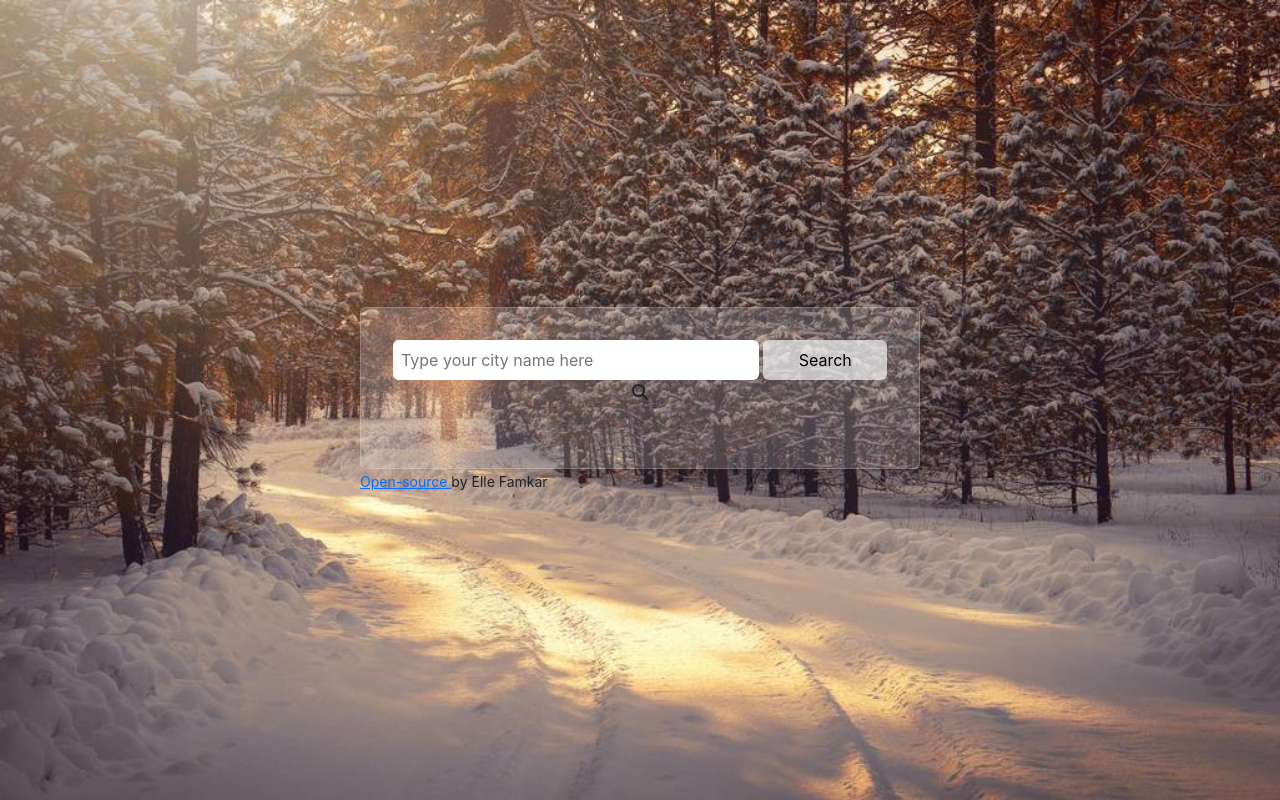
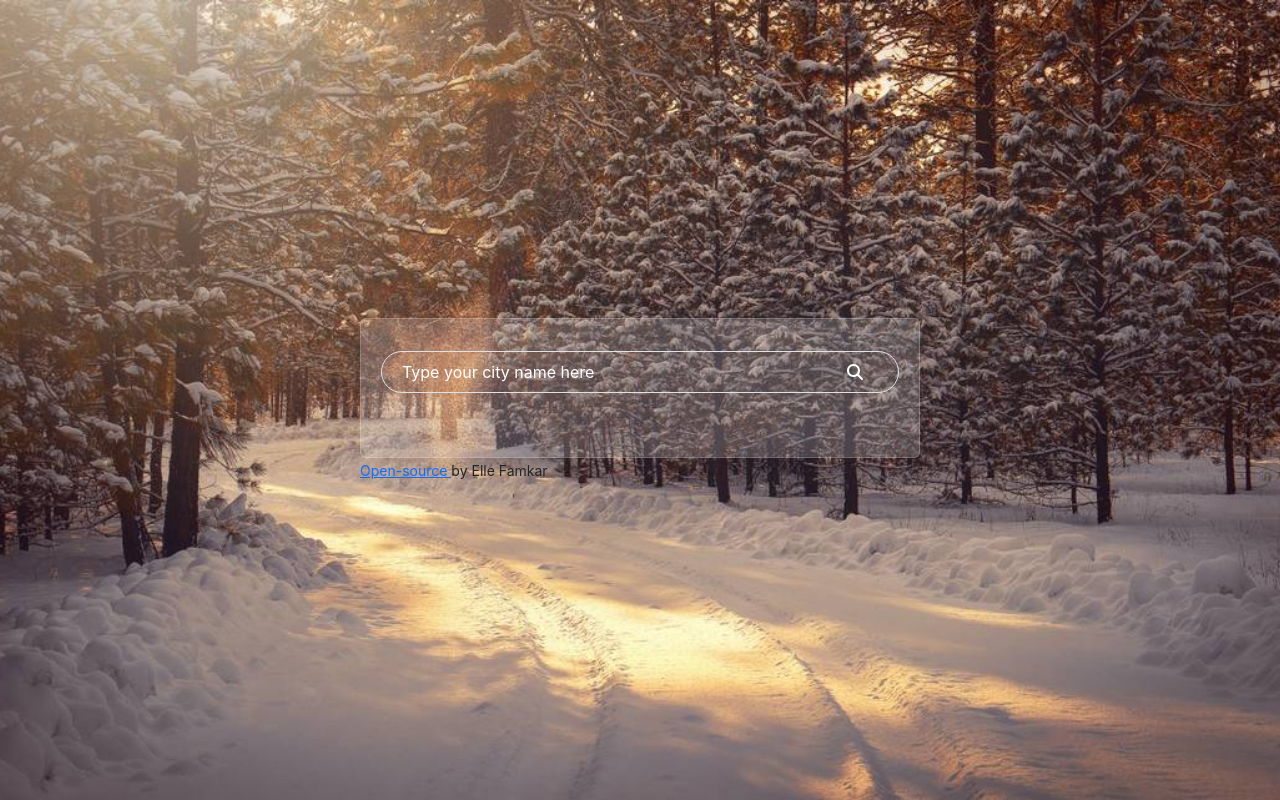
Before and after one commit to ellefamkar/react-wether-app, a React (Create React App) app: page / in a window 1280 px wide. Built offline with nearby package versions, Linux system fonts and the light colour scheme.

Commit message:
style : style search component form

```diff
--- a/src/Components/Search.css
+++ b/src/Components/Search.css
@@ -4,23 +4,24 @@
 
 .search-form {
     margin-bottom: 2rem;
+    border-radius: 2rem;
 }
 
 .search-form input{
-    width:74%;
-    margin-right: 1%;
     padding: 0.5rem;
     outline: none;
 }
 
+.search-form input::placeholder{
+    color: #ffffff;
+}
+
 .search-form input:focus-visible{
-    outline: 1px solid #ffffff;
+    outline: transparent;
 }
 
 .search-form button{
-    width:25%;
     padding: 0.5rem;
-    background-color: #ffffffa8;
 }
 
 .animated-weather{
--- a/src/Components/Search.js
+++ b/src/Components/Search.js
@@ -35,11 +35,15 @@ const Search = () => {
     }
 
     let form = (
-        <form className="search-form" onSubmit={submitHandler}>
-            <input type="search" className="border-0 rounded" onChange={searchResult} placeholder="Type your city name here"/>
-            <button type="submit" className="border-0 rounded">Search</button>
-            <i className="fa-solid fa-user"></i>
-            <FontAwesomeIcon icon={faSearch} />
+        <form className="search-form row border" onSubmit={submitHandler}>
+            <div className="col-10">
+                <input type="search" className="border-0 rounded w-100 bg-transparent text-white" onChange={searchResult} placeholder="Type your city name here"/>
+            </div>
+            <div className="col-2">
+                <button type="submit" className="border-0 rounded w-100 bg-transparent">
+                    <FontAwesomeIcon icon={faSearch} className="text-white" />
+                </button>
+            </div>
         </form>
     );
 
```
